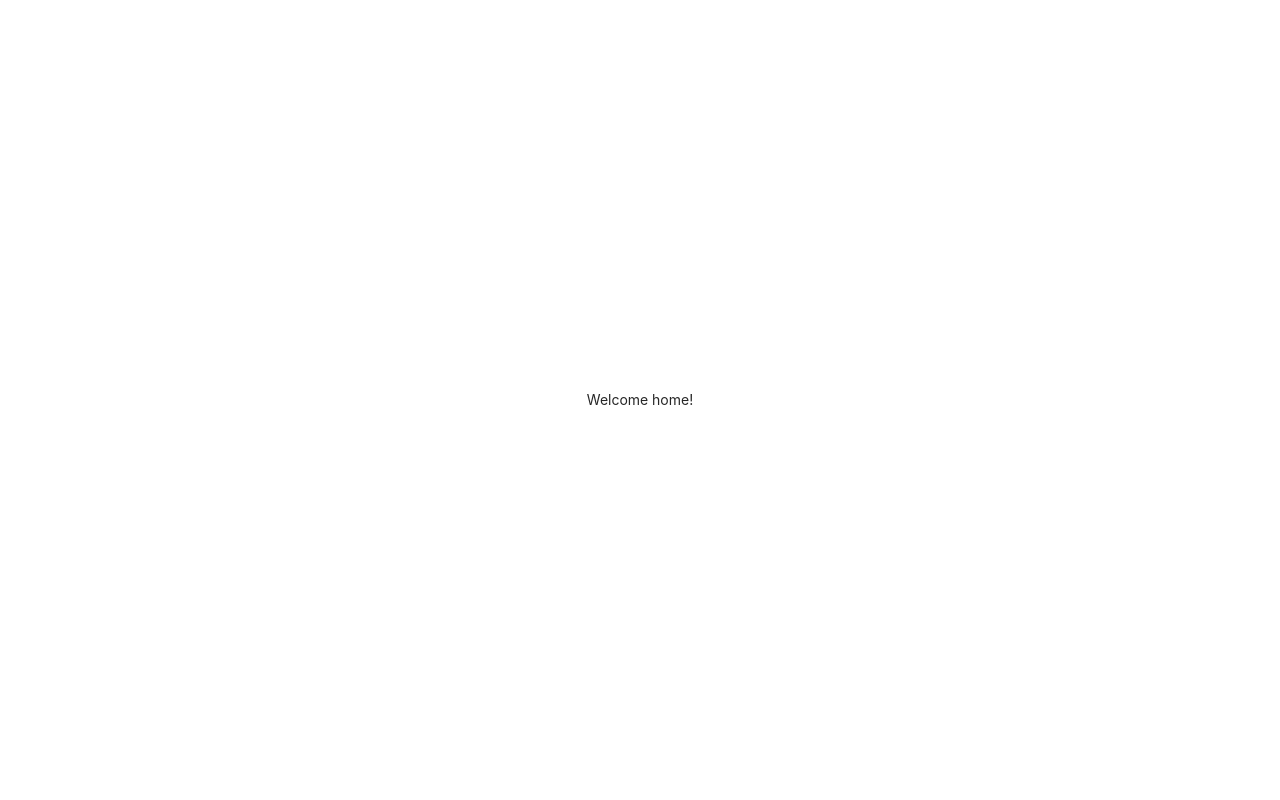
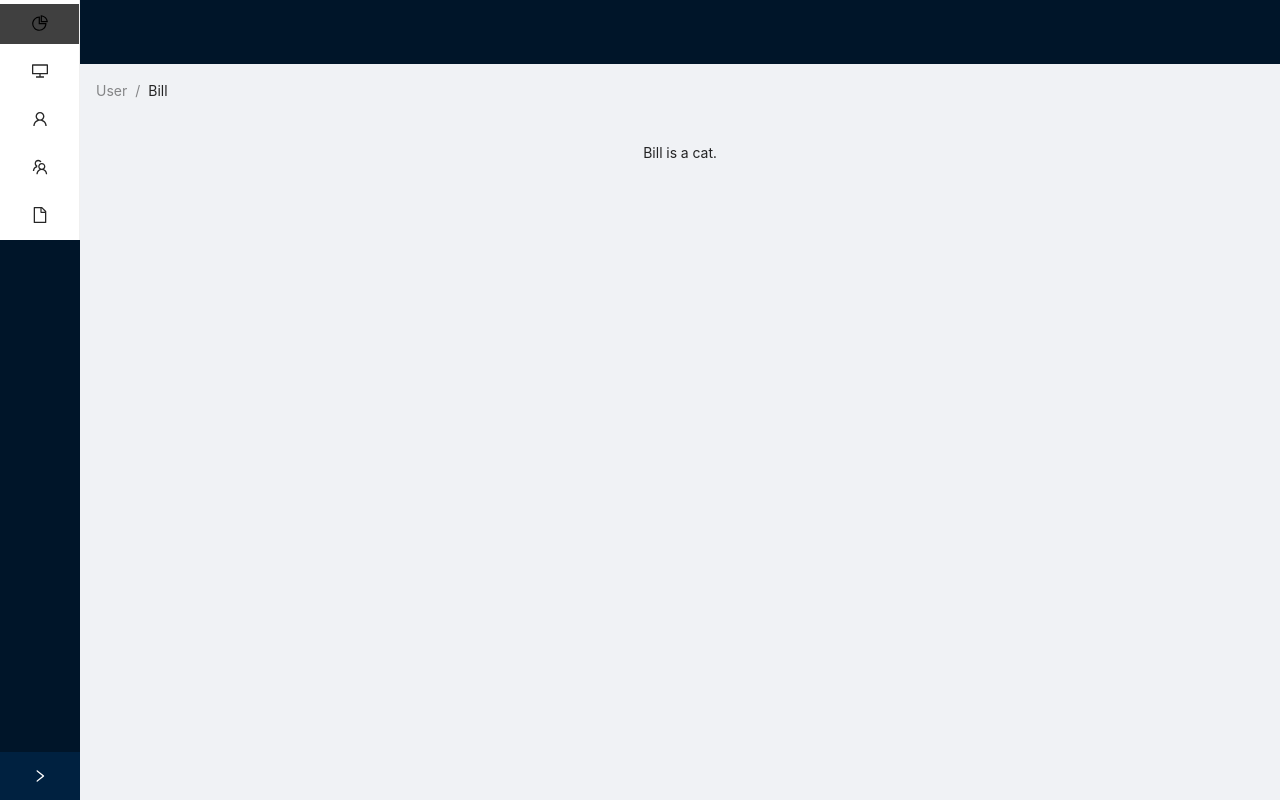
Before and after one commit to SashaGolovach/build-server, a React (Create React App) app in the folder build-server-front/: page / in a window 1280 px wide. Built offline with nearby package versions, Linux system fonts and the light colour scheme; sample sign-in values are in the browser's storage.

Commit message:
Home page layout added

```diff
--- a/build-server-front/src/HomePage/HomePage.tsx
+++ b/build-server-front/src/HomePage/HomePage.tsx
@@ -1,18 +1,63 @@
-import React from 'react';
+import React, { useState } from 'react';
 import 'antd/dist/antd.css';
 import { Form, Input, Button, Typography } from 'antd';
 
+import { Layout, Menu, Breadcrumb } from 'antd';
+import {
+  DesktopOutlined,
+  PieChartOutlined,
+  FileOutlined,
+  TeamOutlined,
+  UserOutlined,
+} from '@ant-design/icons';
+
 const { Title } = Typography;
+const { Header, Content, Footer, Sider } = Layout;
+const { SubMenu } = Menu;
 
 const HomePage = () => {
-  const onFinish = (values : any) => {
-    console.log('Success:', values);
+  const [collapsed, setCollapsed] = useState(true);
+  const onCollapse = (collapsed : any) => {
+    setCollapsed(collapsed);
   };
-
   return (
-    <div className="login-page">
-        Welcome home!
-    </div>
+    <Layout style={{ minHeight: '100vh' }}>
+      <Sider collapsible collapsed={collapsed} onCollapse={onCollapse}>
+        <div className="logo" />
+        <Menu theme="light" defaultSelectedKeys={['1']} mode="inline">
+          <Menu.Item key="1" icon={<PieChartOutlined />}>
+            Option 1
+          </Menu.Item>
+          <Menu.Item key="2" icon={<DesktopOutlined />}>
+            Option 2
+          </Menu.Item>
+          <SubMenu key="sub1" icon={<UserOutlined />} title="User">
+            <Menu.Item key="3">Tom</Menu.Item>
+            <Menu.Item key="4">Bill</Menu.Item>
+            <Menu.Item key="5">Alex</Menu.Item>
+          </SubMenu>
+          <SubMenu key="sub2" icon={<TeamOutlined />} title="Team">
+            <Menu.Item key="6">Team 1</Menu.Item>
+            <Menu.Item key="8">Team 2</Menu.Item>
+          </SubMenu>
+          <Menu.Item key="9" icon={<FileOutlined />}>
+            Files
+          </Menu.Item>
+        </Menu>
+      </Sider>
+      <Layout className="site-layout">
+        <Header className="site-layout-background" style={{ padding: 0 }} />
+        <Content style={{ margin: '0 16px' }}>
+          <Breadcrumb style={{ margin: '16px 0' }}>
+            <Breadcrumb.Item>User</Breadcrumb.Item>
+            <Breadcrumb.Item>Bill</Breadcrumb.Item>
+          </Breadcrumb>
+          <div className="site-layout-background" style={{ padding: 24, minHeight: 360 }}>
+            Bill is a cat.
+          </div>
+        </Content>
+      </Layout>
+    </Layout>
   );
 };
 
```
